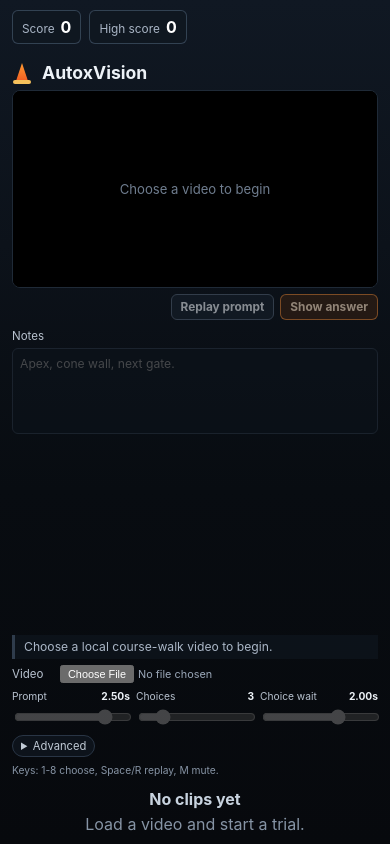
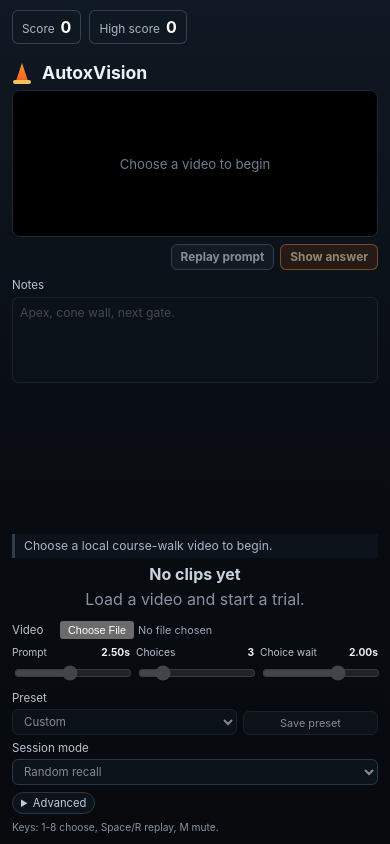
Before and after one commit to yonvisell/autoxvision, a React (Vite) app: page / in a window 390 px wide. Built offline with nearby package versions, Linux system fonts and the light colour scheme.

Commit message:
Move controls right and expose session settings

```diff
--- a/src/App.tsx
+++ b/src/App.tsx
@@ -535,16 +535,6 @@ function App() {
       />
 
       <section className="lower-deck">
-        <ControlPanel
-          settings={settings}
-          duration={video.duration}
-          disabled={panelDisabled}
-          onFileChange={handleFileChange}
-          onSettingsChange={updateSettings}
-          onPresetChange={selectPreset}
-          onSavePreset={handleSavePreset}
-          onResetScore={resetScore}
-        />
         <Gallery
           videoUrl={video.url}
           items={trial?.gallery ?? []}
@@ -564,6 +554,16 @@ function App() {
           onRetryMiss={retryMiss}
           onSelect={handleSelect}
         />
+        <ControlPanel
+          settings={settings}
+          duration={video.duration}
+          disabled={panelDisabled}
+          onFileChange={handleFileChange}
+          onSettingsChange={updateSettings}
+          onPresetChange={selectPreset}
+          onSavePreset={handleSavePreset}
+          onResetScore={resetScore}
+        />
       </section>
     </main>
   );
--- a/src/components/ControlPanel.tsx
+++ b/src/components/ControlPanel.tsx
@@ -40,7 +40,7 @@ export function ControlPanel({
           <input
             type="range"
             min="0.25"
-            max="3"
+            max="5"
             step="0.05"
             value={settings.T}
             disabled={disabled}
@@ -75,9 +75,7 @@ export function ControlPanel({
         </label>
       </div>
 
-      <details className="advanced-controls">
-        <summary>Advanced</summary>
-        <div className="advanced-grid">
+      <div className="core-selects">
         <div className="preset-row">
           <label>
             <span>Preset</span>
@@ -114,7 +112,11 @@ export function ControlPanel({
             </select>
           </label>
         </div>
+      </div>
 
+      <details className="advanced-controls">
+        <summary>Advanced</summary>
+        <div className="advanced-grid">
           <div className="segmented" aria-label="Gallery playback">
             {(['sequence', 'hover', 'allLoop'] as GalleryPlayback[]).map((value) => (
               <button
--- a/src/components/CuePane.tsx
+++ b/src/components/CuePane.tsx
@@ -111,7 +111,7 @@ export function CuePane({
           className="cue-action cue-action-secondary"
           type="button"
           onClick={onReplay}
-          disabled={!replayEnabled || !videoUrl || phase !== 'answering'}
+          disabled={!replayEnabled || !videoUrl}
         >
           Replay prompt
         </button>
--- a/src/styles/app.css
+++ b/src/styles/app.css
@@ -292,7 +292,7 @@ textarea:disabled {
 .lower-deck {
   min-height: 0;
   display: grid;
-  grid-template-columns: minmax(235px, 300px) minmax(0, 1fr);
+  grid-template-columns: minmax(0, 1fr) minmax(235px, 300px);
   gap: 12px;
 }
 
@@ -333,10 +333,10 @@ textarea:disabled {
   overflow: visible;
   position: relative;
   border: 0;
-  border-right: 1px solid rgba(47, 60, 76, 0.75);
+  border-left: 1px solid rgba(47, 60, 76, 0.75);
   border-radius: 0;
   background: transparent;
-  padding: 0 11px 0 0;
+  padding: 0 0 0 11px;
   display: grid;
   grid-template-rows: auto auto auto auto;
   gap: 7px;
@@ -345,6 +345,7 @@ textarea:disabled {
 
 .file-control,
 .quick-controls label,
+.core-selects,
 .preset-row label,
 .select-row label,
 .range-row label {
@@ -366,6 +367,11 @@ textarea:disabled {
 .quick-controls {
   display: grid;
   grid-template-columns: repeat(3, minmax(0, 1fr));
+  gap: 6px;
+}
+
+.core-selects {
+  display: grid;
   gap: 6px;
 }
 
@@ -523,7 +529,7 @@ input[type="number"] {
 
 .advanced-grid {
   position: absolute;
-  left: 0;
+  right: 0;
   bottom: calc(100% + 8px);
   z-index: 10;
   width: min(560px, calc(100vw - 24px));
@@ -728,8 +734,8 @@ input[type="number"] {
   }
 
   .control-panel {
-    border-right: 0;
-    padding-right: 0;
+    border-left: 0;
+    padding-left: 0;
   }
 
   .advanced-grid {
```
Also changed, not shown: 1 other file (tests, documents, lock files or other folders). Lines whose indentation alone changed are shown as unchanged.
